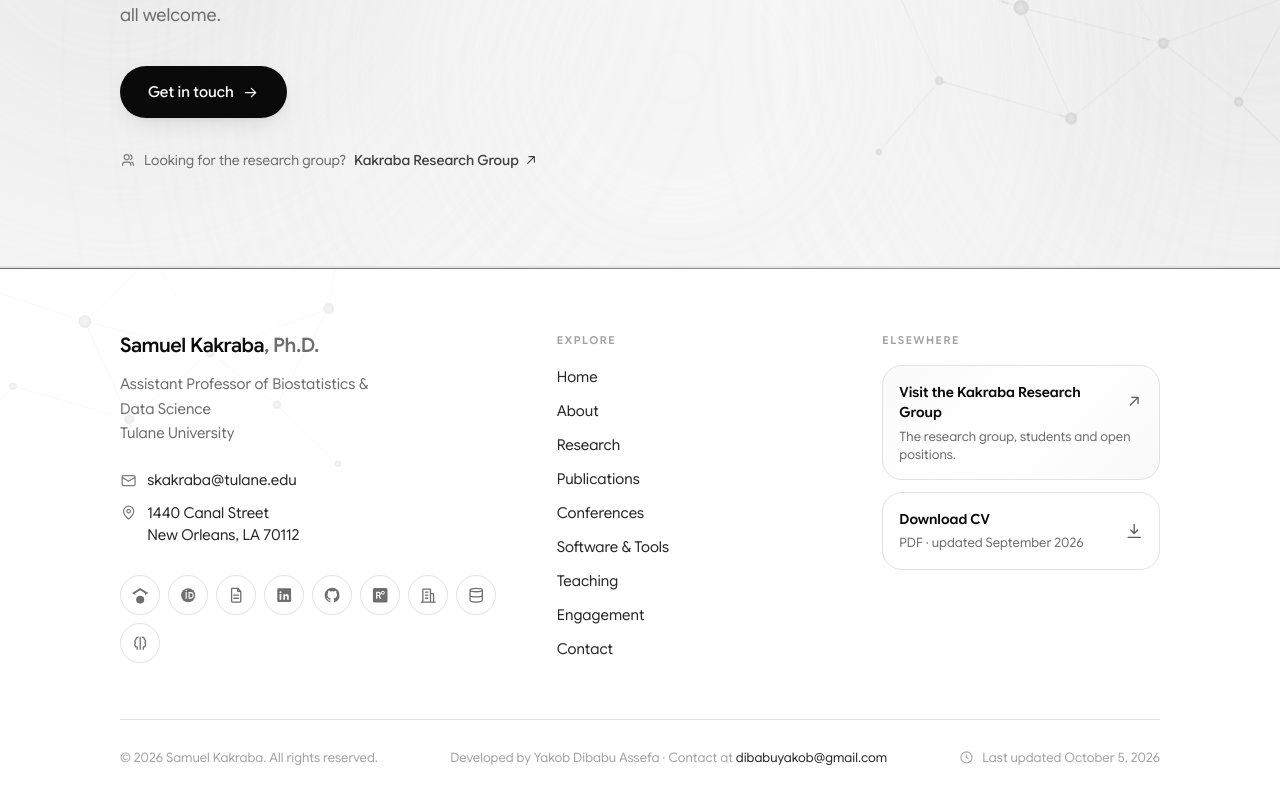
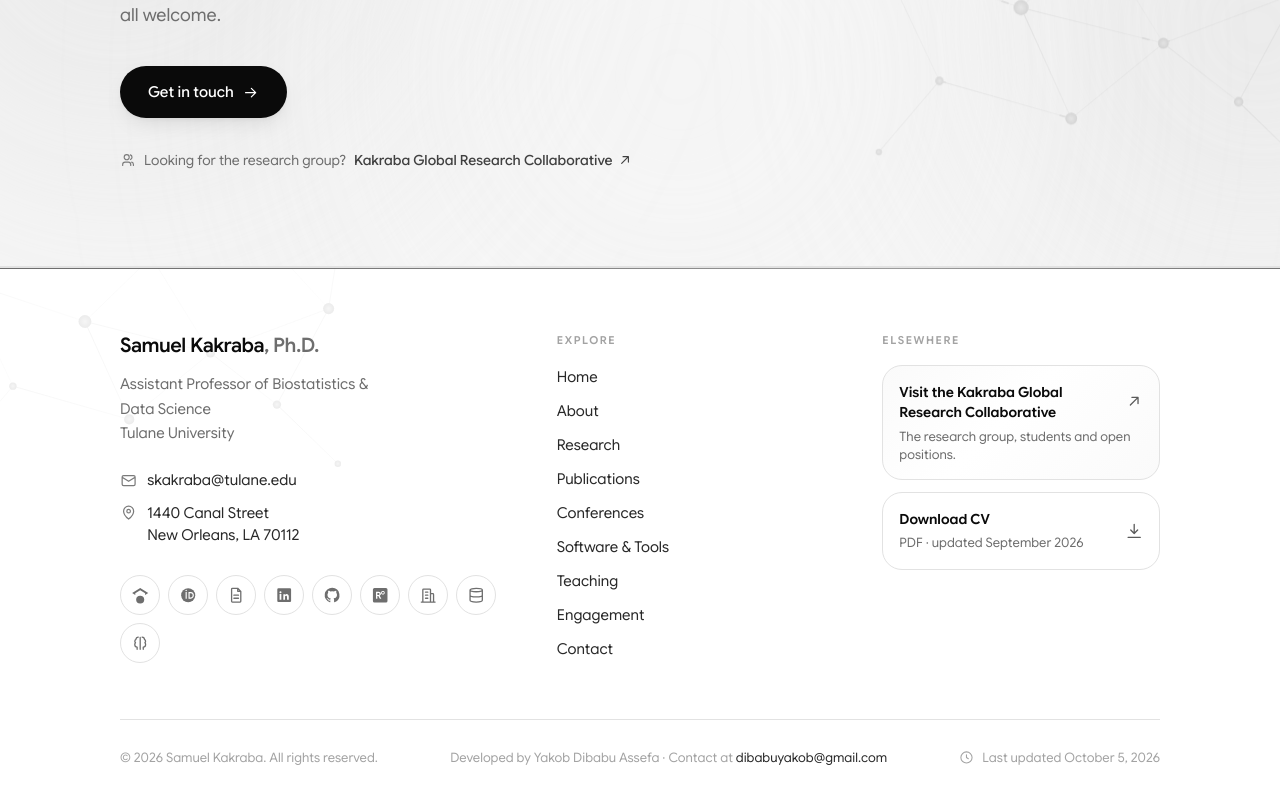
Before and after one commit to Yakob-D/Professor-Kakraba-Personal-Website, a Next.js app: page / in a window 1280 px wide. Shown: the part 6728-7531 px from the top of the page. Built offline with nearby package versions, Linux system fonts and the light colour scheme.

Commit message:
Rename research group to Kakraba Global Research Collaborative

```diff
--- a/app/about/data.tsx
+++ b/app/about/data.tsx
@@ -171,7 +171,7 @@ export const positions: Position[] = [
   },
   {
     title: "Director",
-    organisation: "Kakraba Research Group",
+    organisation: "Kakraba Global Research Collaborative",
     period: "2024 – Present",
     current: true,
     description: "People, projects and open positions all live on the lab's own site.",
--- a/app/about/page.tsx
+++ b/app/about/page.tsx
@@ -173,7 +173,7 @@ export default function AboutPage() {
 
       <CTABand
         title="Looking for the research group instead?"
-        lede="Students, lab projects and open positions all live on the Kakraba Lab site."
+        lede="Students, lab projects and open positions all live on the Kakraba Global Research Collaborative site."
         primary={{ label: "Visit the lab", href: "https://kakraba-research-group.vercel.app" }}
         secondary={{ label: "Contact Dr. Kakraba", href: "/contact" }}
         showLabLink={false}
--- a/app/data/site.tsx
+++ b/app/data/site.tsx
@@ -121,7 +121,7 @@ export type NavItem = {
  * Follows the source document's recommended navigation exactly, with one
  * deliberate exception: the document recommends folding Lab/Mentorship/
  * Join-the-Lab content into this site. By direction, that stays on the
- * separate Kakraba Research Group site instead (this site only links out
+ * separate Kakraba Global Research Collaborative site instead (this site only links out
  * to it — see `labSite` below), so "Lab" is not a nav item here.
  */
 export const primaryNav: NavItem[] = [
@@ -200,8 +200,8 @@ export const socialLinks: SocialLink[] = [
  * single source for people, alumni, projects and "Join the Lab".
  */
 export const labSite = {
-  name: "Kakraba Research Group",
-  shortName: "Kakraba Research Group",
+  name: "Kakraba Global Research Collaborative",
+  shortName: "Kakraba Global Research Collaborative",
   href: "https://kakraba-research-group.vercel.app",
 };
 
--- a/app/lib/chat/context.ts
+++ b/app/lib/chat/context.ts
@@ -86,7 +86,7 @@ function formatProfile(): string {
     `Languages: ${profile.languages.join(", ")}`,
     `Office: ${profile.office.building}, ${profile.office.street}, ${profile.office.city}`,
     `CV: ${profile.cv.href} (last updated ${profile.cv.updated})`,
-    `The research group (Kakraba Research Group, ${labSite.href}) is a separate site covering lab people, alumni and "Join the Lab" — link out to it rather than describing lab members.`,
+    `The research group (Kakraba Global Research Collaborative, ${labSite.href}) is a separate site covering lab people, alumni and "Join the Lab" — link out to it rather than describing lab members.`,
   ].filter((line): line is string => Boolean(line));
   return `## PROFILE\n${lines.join("\n")}`;
 }
--- a/app/publications/conferences.ts
+++ b/app/publications/conferences.ts
@@ -1,6 +1,6 @@
 /* =============================================================================
    CONFERENCE PRESENTATIONS
-   Source: the Kakraba Research Group conferences page
+   Source: the Kakraba Global Research Collaborative conferences page
    (kakraba-research-group.vercel.app/conferences), which is the CV's
    "Conference Presentations" list with spelling cleaned up: 62 entries,
    2015–2026. Links are the CV's own media-coverage URLs, attached to the
--- a/app/publications/data.tsx
+++ b/app/publications/data.tsx
@@ -1,6 +1,6 @@
 /* =============================================================================
    PUBLICATIONS DATA
-   Source: the Kakraba Research Group publications page
+   Source: the Kakraba Global Research Collaborative publications page
    (kakraba-research-group.vercel.app/publications), which mirrors the CV's
    "Peer-Reviewed Publications" list: 17 papers, each with its DOI. Only
    peer-reviewed / in-press work is listed; manuscripts under review are not.
```
Also changed, not shown: 1 other file (tests, documents, lock files or other folders).
